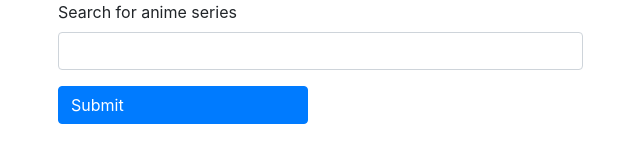
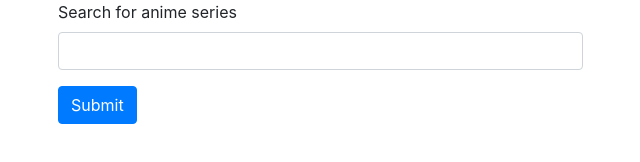
Before and after one commit to sajithasaji/animeApi, a plain HTML site: page index.html in a window 1280 px wide. Shown: the whole page, without its empty margins (42-682 px from the left). Drawn offline with nearby package versions, Linux system fonts and the light colour scheme.

Commit message:
Update index.html

```diff
--- a/index.html
+++ b/index.html
@@ -24,7 +24,7 @@
             <label for="search" >Search for anime series</label>
             <input name="search" id="search" type="text" class="form-control">
         </div>
-        <button style="padding-right: 35%;display:inline;text-align: center;"  type="button" class="btn btn-primary" onclick="getJSON()">
+        <button  type="button" class="btn btn-primary" onclick="getJSON()">
             Submit
         </button>
     </div>
```
